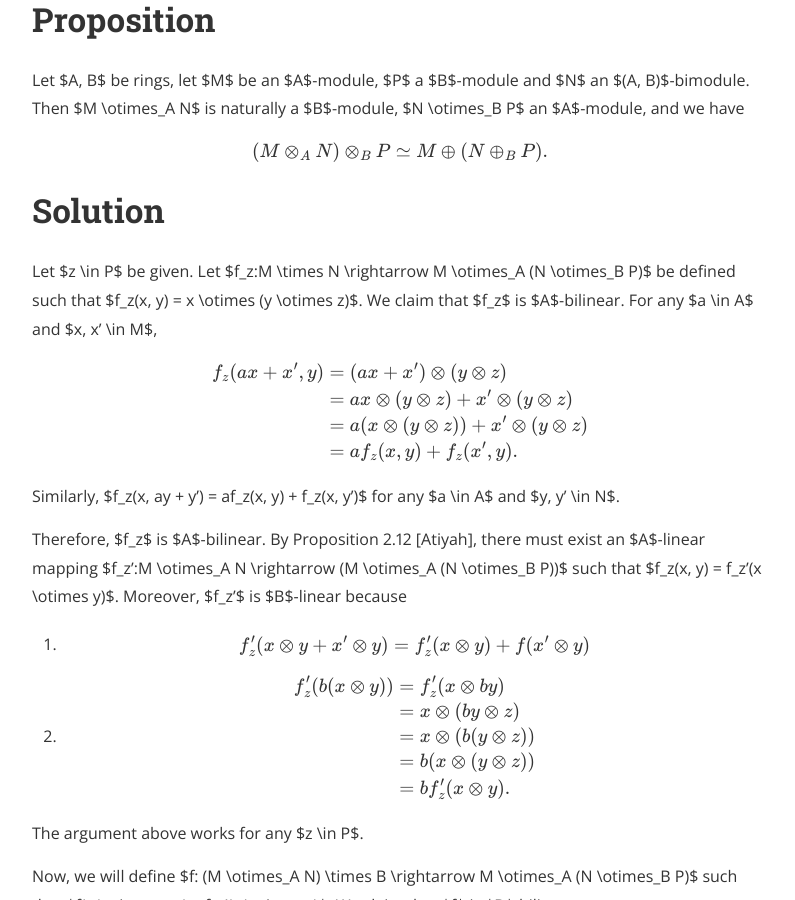
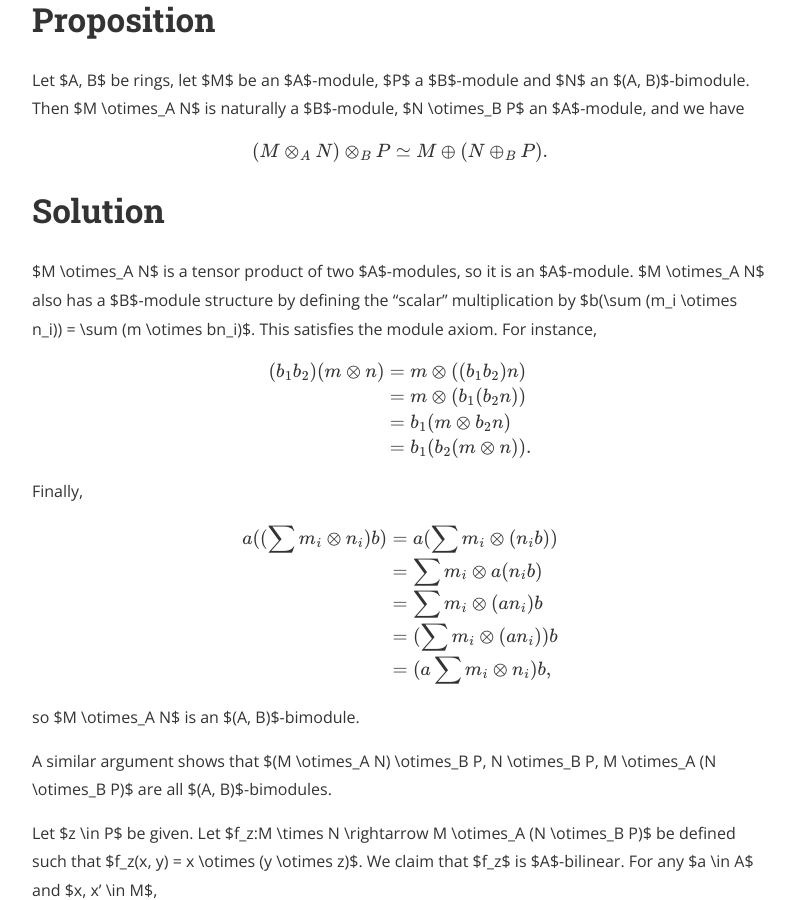
Before and after one commit to hidenori-shinohara/hidenori-shinohara.github.io, a Jekyll site: the page built from _posts/atiyah/chapter2/2019-11-30-in-text-ex-2-15.md, in a window 1280 px wide and 900 px high, scrolled down 350 px. Shown: the whole window, without its empty margins (240-1035 px from the left). Built offline with Jekyll 4.4.1, drawn with Linux system fonts in a browser that asks for light colours; nearby versions of some CDN libraries; formulas are drawn with MathJax 3.

Commit message:
Add a discussion on a bimodule [ex 2-15, aityha]

```diff
--- a/_posts/atiyah/chapter2/2019-11-30-in-text-ex-2-15.md
+++ b/_posts/atiyah/chapter2/2019-11-30-in-text-ex-2-15.md
@@ -16,6 +16,38 @@ $$
 $$
 
 # Solution
+$M \otimes_A N$ is a tensor product of two $A$-modules, so it is an $A$-module.
+$M \otimes_A N$ also has a $B$-module structure by defining the "scalar" multiplication by $b(\sum (m_i \otimes n_i)) = \sum (m \otimes bn_i)$.
+This satisfies the module axiom.
+For instance,
+
+$$
+\begin{align*}
+(b_1b_2)(m \otimes n)
+  &= m \otimes ((b_1b_2)n) \\
+  &= m \otimes (b_1(b_2n)) \\
+  &= b_1(m \otimes b_2n) \\
+  &= b_1(b_2(m \otimes n)).
+\end{align*}
+$$
+
+Finally,
+
+$$
+\begin{align*}
+  a((\sum m_i \otimes n_i)b)
+    &= a(\sum m_i \otimes (n_ib)) \\
+    &= \sum m_i \otimes a(n_ib) \\
+    &= \sum m_i \otimes (an_i)b \\
+    &= (\sum m_i \otimes (an_i))b \\
+    &= (a\sum m_i \otimes n_i)b,
+\end{align*}
+$$
+
+so $M \otimes_A N$ is an $(A, B)$-bimodule.
+
+A similar argument shows that $(M \otimes_A N) \otimes_B P, N \otimes_B P, M \otimes_A (N \otimes_B P)$ are all $(A, B)$-bimodules.
+
 Let $z \in P$ be given.
 Let $f_z:M \times N \rightarrow M \otimes_A (N \otimes_B P)$ be defined such that $f_z(x, y) = x \otimes (y \otimes z)$.
 We claim that $f_z$ is $A$-bilinear.
```
